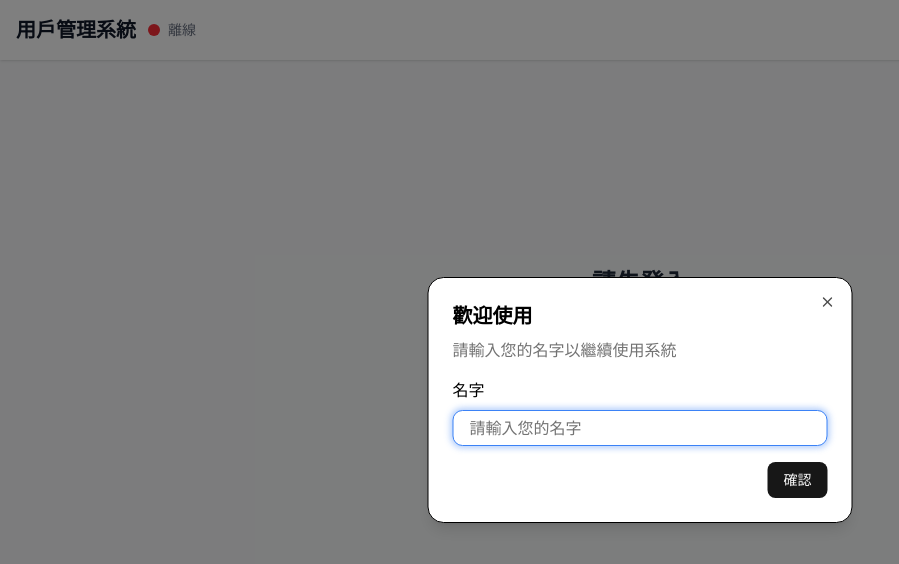
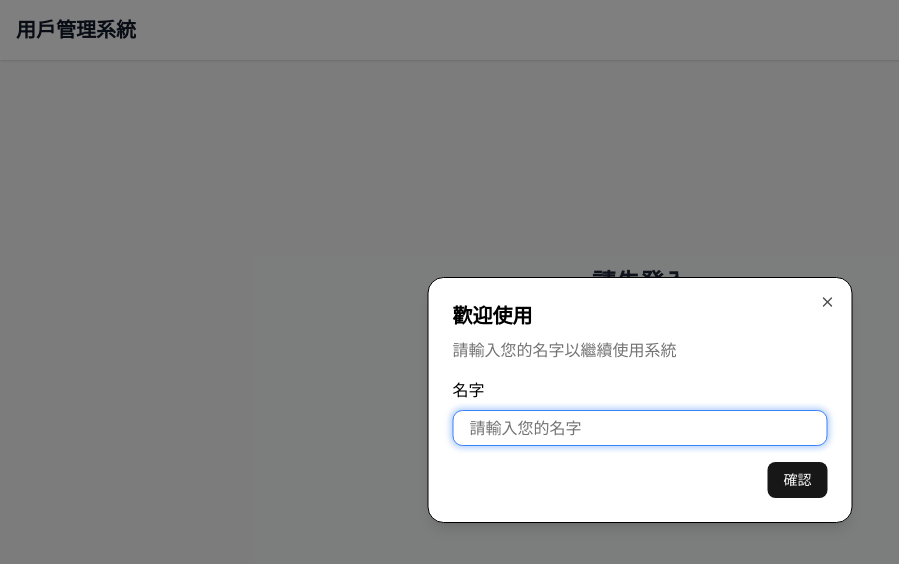
Before and after one commit to john-data-chen/websocket-template, a React (Vite) app: page / in a window 1280 px wide. Shown: the top 564 px of the page, without its empty margins (0-899 px from the left). Built offline with nearby package versions, Linux system fonts and the light colour scheme; no server answers.

Commit message:
refactor: remove connection status

```diff
--- a/src/App.tsx
+++ b/src/App.tsx
@@ -1,7 +1,6 @@
 import { Analytics } from '@vercel/analytics/react';
 import { useEffect, useState } from 'react';
 import { Toaster } from 'sonner';
-import { ConnectionStatus } from './components/ConnectionStatus';
 import { ErrorBoundary } from './components/ErrorBoundary';
 import { ErrorFallback } from './components/ErrorFallback';
 import { Button } from './components/ui/button';
@@ -10,15 +9,11 @@ import { UsernameDialog } from './components/UsernameDialog';
 import UserTable from './components/UserTable';
 import { APP_TEXTS } from './constants/appTexts';
 import { useAuth } from './hooks/useAuth';
-import {
-  useWebSocketActions,
-  useWebSocketConnection
-} from './stores/useWebSocketStore';
+import { useWebSocketActions } from './stores/useWebSocketStore';
 
 function App() {
   const { user, login, logout } = useAuth();
   const [isLoginDialogOpen, setIsLoginDialogOpen] = useState(false);
-  const { isConnected: wsConnected } = useWebSocketConnection();
   const { connect } = useWebSocketActions();
 
   // Initialize WebSocket connection
@@ -52,7 +47,6 @@ function App() {
                     <h1 className="text-lg sm:text-xl font-semibold text-gray-900 truncate">
                       {APP_TEXTS.HEADER.TITLE}
                     </h1>
-                    <ConnectionStatus isConnected={wsConnected} />
                   </div>
                 </div>
                 <UserInfo userName={user?.name ?? null} onLogout={logout} />
--- a/src/components/ConnectionStatus.tsx
+++ /dev/null
@@ -1,27 +0,0 @@
-import { APP_TEXTS } from '@/constants/appTexts';
-
-interface ConnectionStatusProps {
-  readonly isConnected: boolean;
-}
-
-export function ConnectionStatus({ isConnected }: ConnectionStatusProps) {
-  return (
-    <output className="flex items-center" aria-live="polite">
-      <span
-        className={`h-2.5 w-2.5 sm:h-3 sm:w-3 rounded-full mr-1.5 sm:mr-2 ${
-          isConnected ? 'bg-green-500' : 'bg-red-500'
-        }`}
-        aria-hidden="true"
-        data-testid="connection-status-indicator"
-      />
-      <span
-        className="text-xs sm:text-sm text-gray-500"
-        data-testid="connection-status-text"
-      >
-        {isConnected
-          ? APP_TEXTS.CONNECTION.CONNECTED
-          : APP_TEXTS.CONNECTION.OFFLINE}
-      </span>
-    </output>
-  );
-}
--- a/src/constants/appTexts.ts
+++ b/src/constants/appTexts.ts
@@ -1,14 +1,4 @@
 export const APP_TEXTS = {
-  // Connection Status
-  CONNECTION: {
-    CONNECTED: '已連接',
-    OFFLINE: '離線',
-    ERROR: {
-      TITLE: '無法連接到即時協作伺服器',
-      DESCRIPTION: '部分即時協作功能可能無法正常運作'
-    }
-  },
-
   // Header
   HEADER: {
     TITLE: '用戶管理系統',
```
Also changed, not shown: 2 other files (tests, documents, lock files or other folders).
